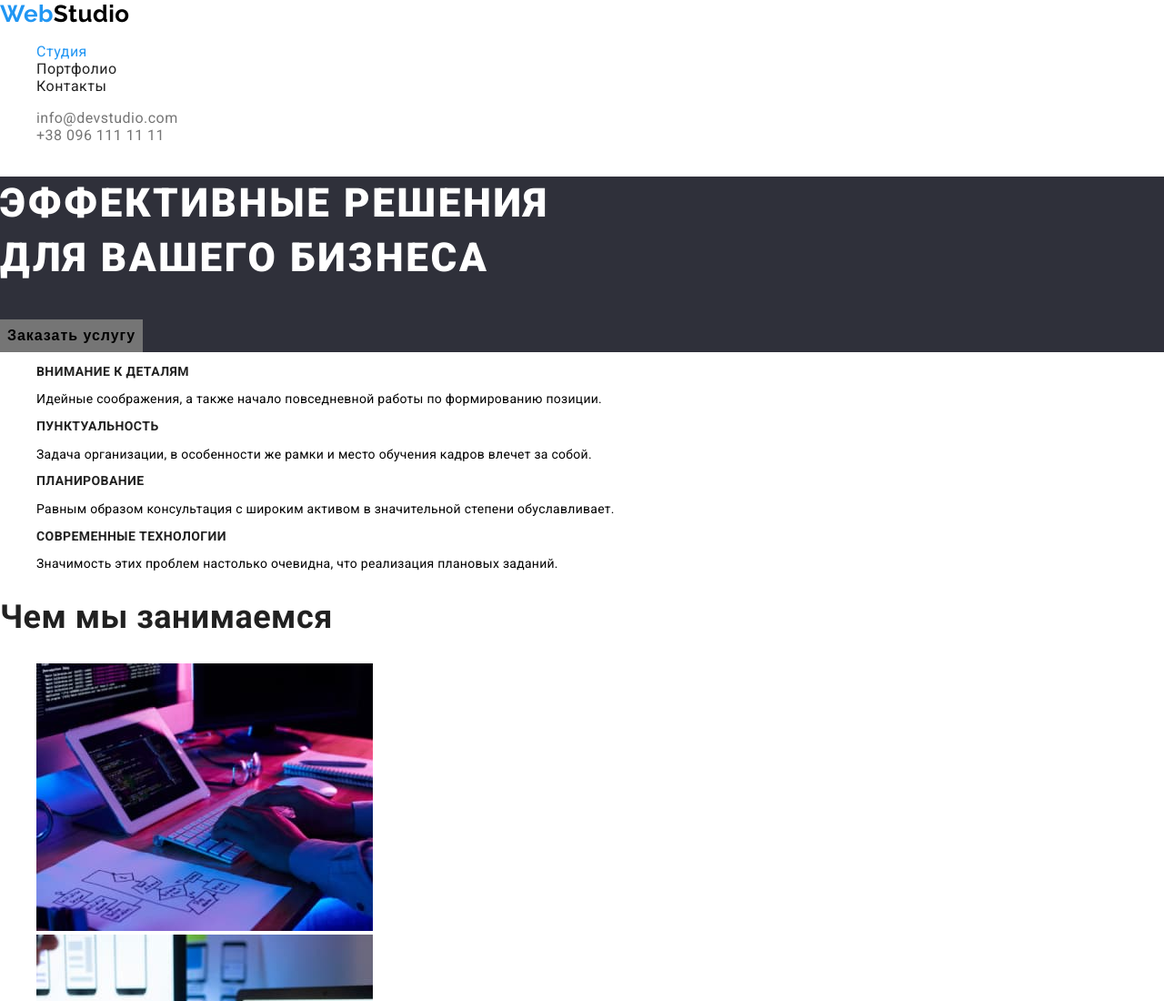
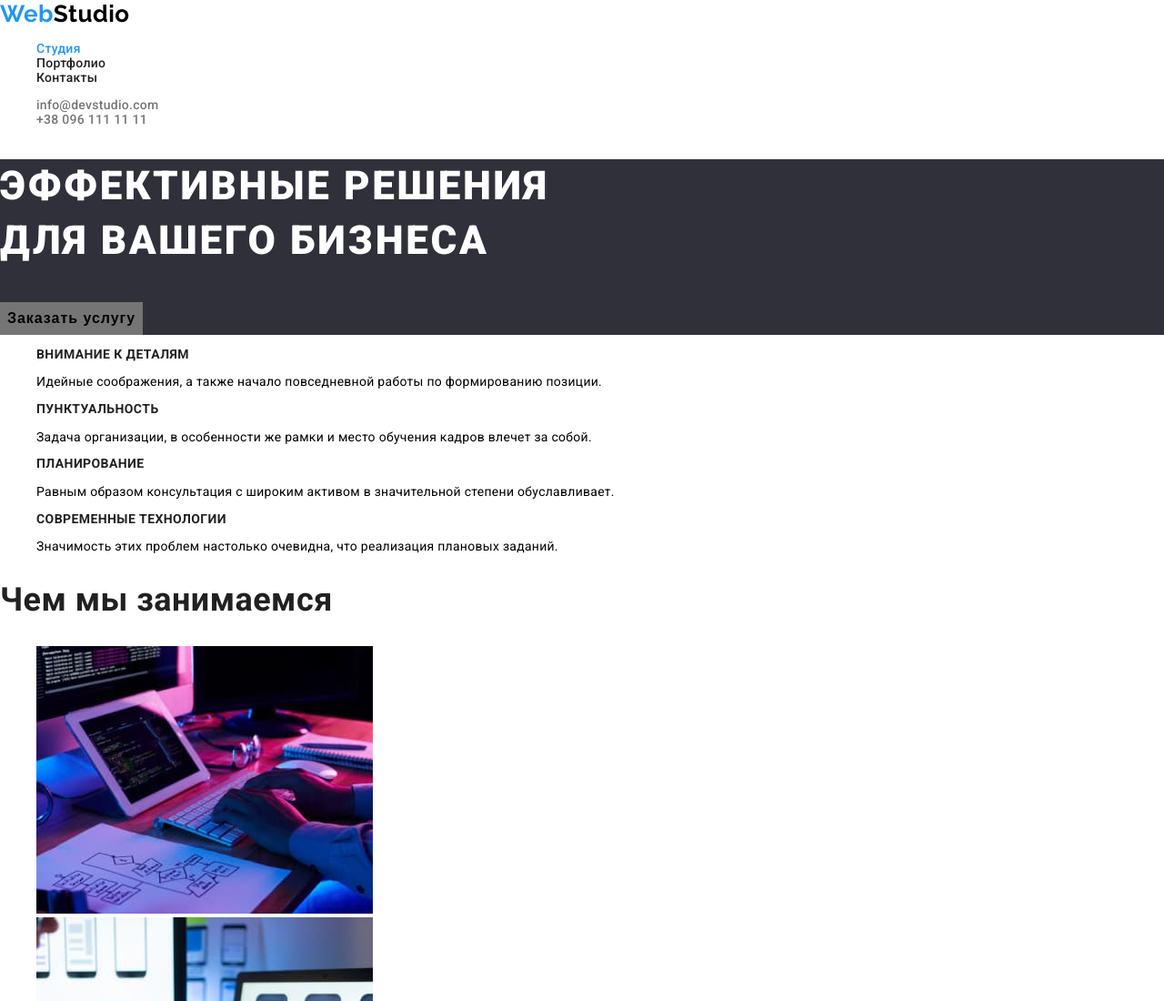
Before and after one commit to MishaStryzhka/goit-markup-hw-02, a plain HTML site: page index.html in a window 1280 px wide. Shown: the top 1100 px of the page at 91% size. Drawn offline with Linux system fonts and the light colour scheme.

Commit message:
Update fonts heder (nav, contacts)

```diff
--- a/css/common.css
+++ b/css/common.css
@@ -76,6 +76,13 @@ body {
 }
 
 /* site nav */
+.site-nav,
+.contact-nav {
+    font-weight: 500;
+    font-size: 14px;
+    line-height: 16px;
+    letter-spacing: 0.02em;
+}
 
 .site-nav .link {
     color: var(--primary-text-color);
```
